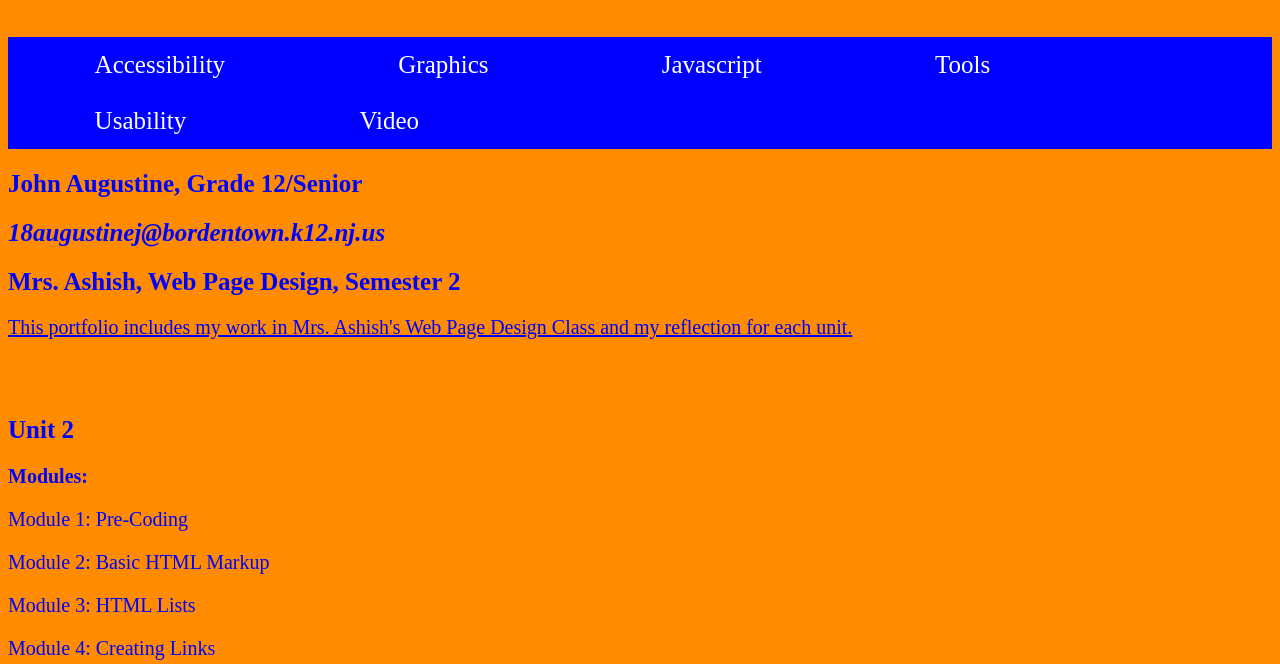
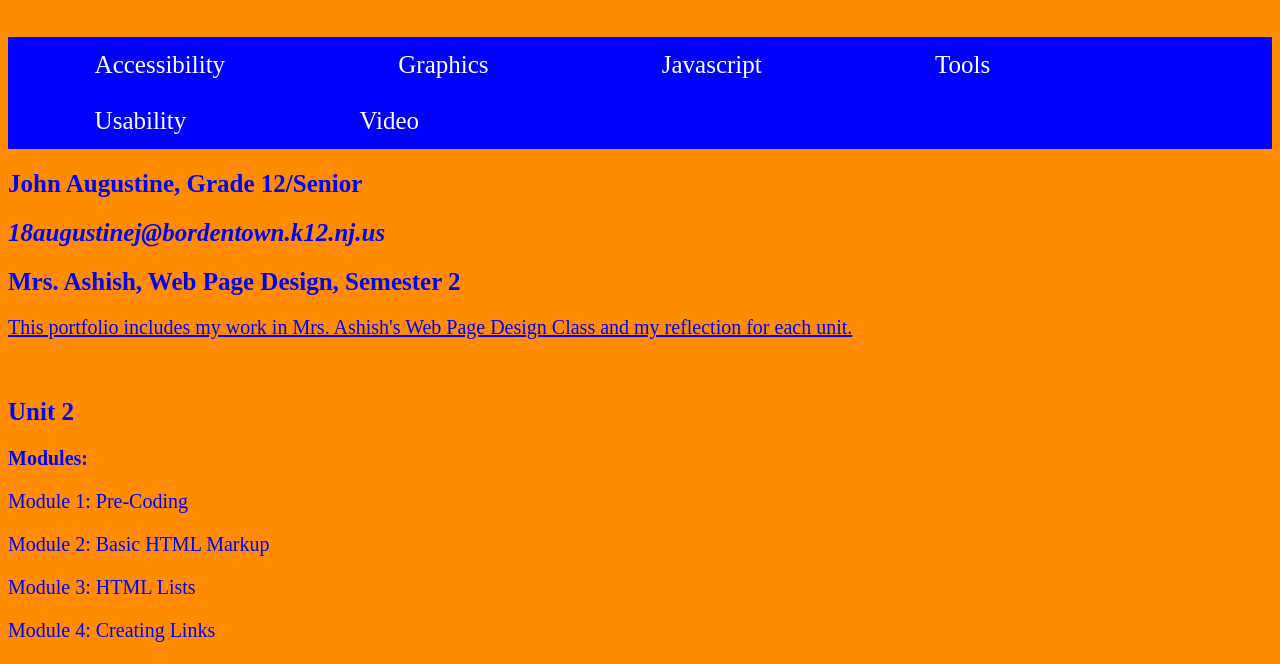
Before and after one commit to 18augustinej/John-Web, a plain HTML site: page index.html in a window 1280 px wide. Shown: the part 116-780 px from the top of the page. Drawn offline with Linux system fonts and the light colour scheme.

Commit message:
Update index.html

```diff
--- a/index.html
+++ b/index.html
@@ -16,7 +16,7 @@
 <h2> <em > 18augustinej@bordentown.k12.nj.us </em> </h2>
 <h2> Mrs. Ashish, Web Page Design, Semester 2 </h2>
 
-<p> <u> This portfolio includes my work in Mrs. Ashish's Web Page Design Class and my reflection for each unit. </u> </p> <br />
+<p> <u> This portfolio includes my work in Mrs. Ashish's Web Page Design Class and my reflection for each unit. </u> </p>
 <br />
 
 <h2> Unit 2 </h2>
```
